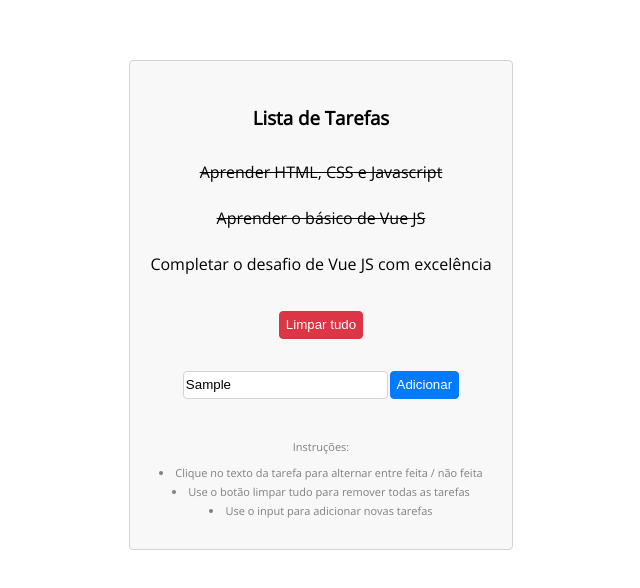
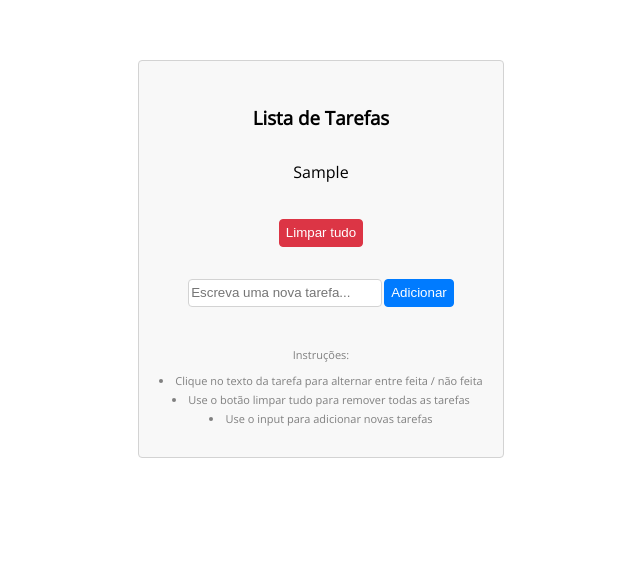
Before and after one commit to harcyldowinkelmann/todo-list-vue, a plain HTML site: page index.html in a window 1280 px wide. Both pictures are taken after typing "Sample" into the empty fields and a click on the button "Adicionar". Shown: the whole page, without its empty margins (319-959 px from the left). Drawn offline with nearby package versions, Linux system fonts and the light colour scheme.

Commit message:
Marcando tarefas como finalizadas/não finalizadas | Implementando botão de excluir todas as tarefas | Excluindo variáveis não utilizadas

```diff
--- a/index.html
+++ b/index.html
@@ -25,15 +25,16 @@
                         v-for="task in toDos"
                         class="single-todo"
                         :class="{ done : task.done }"
+                        @click="task.done = !task.done"
                     >
                         <p>{{ task.text }}</p>
                     </div>
                 </div>
 
-                <button class="clear">Limpar tudo</button>
+                <button v-if="toDos.length > 0" class="clear" @click="clearTodo()">Limpar tudo</button>
 
-                <input type="text" placeholder="Escreva uma nova tarefa...">
-                <button class="add">Adicionar</button>
+                <input type="text" placeholder="Escreva uma nova tarefa..." v-model="newTodo.text">
+                <button class="add" @click="addTodo()">Adicionar</button>
 
                 <div class="instructions">
                     Instruções:
--- a/scripts.js
+++ b/scripts.js
@@ -1,24 +1,26 @@
-var todos = [
-    {
-        text: 'Aprender HTML, CSS e Javascript',
-        done: true
-    },
-    {
-        text: 'Aprender o básico de Vue JS',
-        done: true
-    },
-    {
-        text: 'Completar o desafio de Vue JS com excelência',
-        done: false
-    }
-];
 
 const todosApp = {
     data() {
         return {
-            toDos: window.todos
+            toDos: [],
+            newTodo: {
+                done: false
+            }
         };
-    }
+    },
+    methods: {
+        addTodo: function() {
+            if(this.newTodo.text) {
+                this.toDos.push(this.newTodo);
+                this.newTodo = { done: false };
+            } else {
+                window.alert('Você precisa fornecer uma descrição para sua nova tarefa!');
+            }
+        },
+        clearTodo: function() {
+            this.toDos = []
+        }
+    },
 };
 
 Vue.createApp(todosApp).mount('#app');
```
